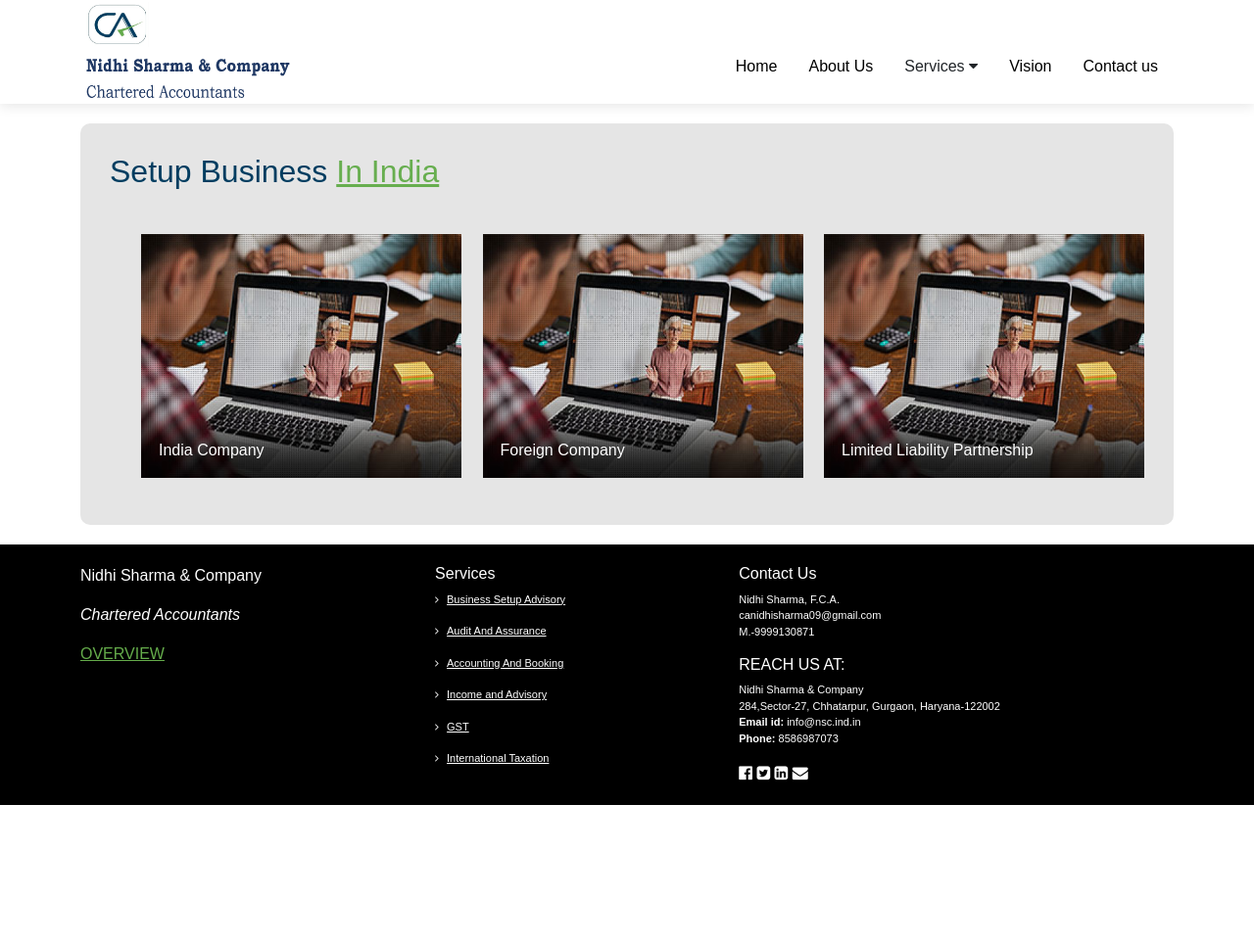
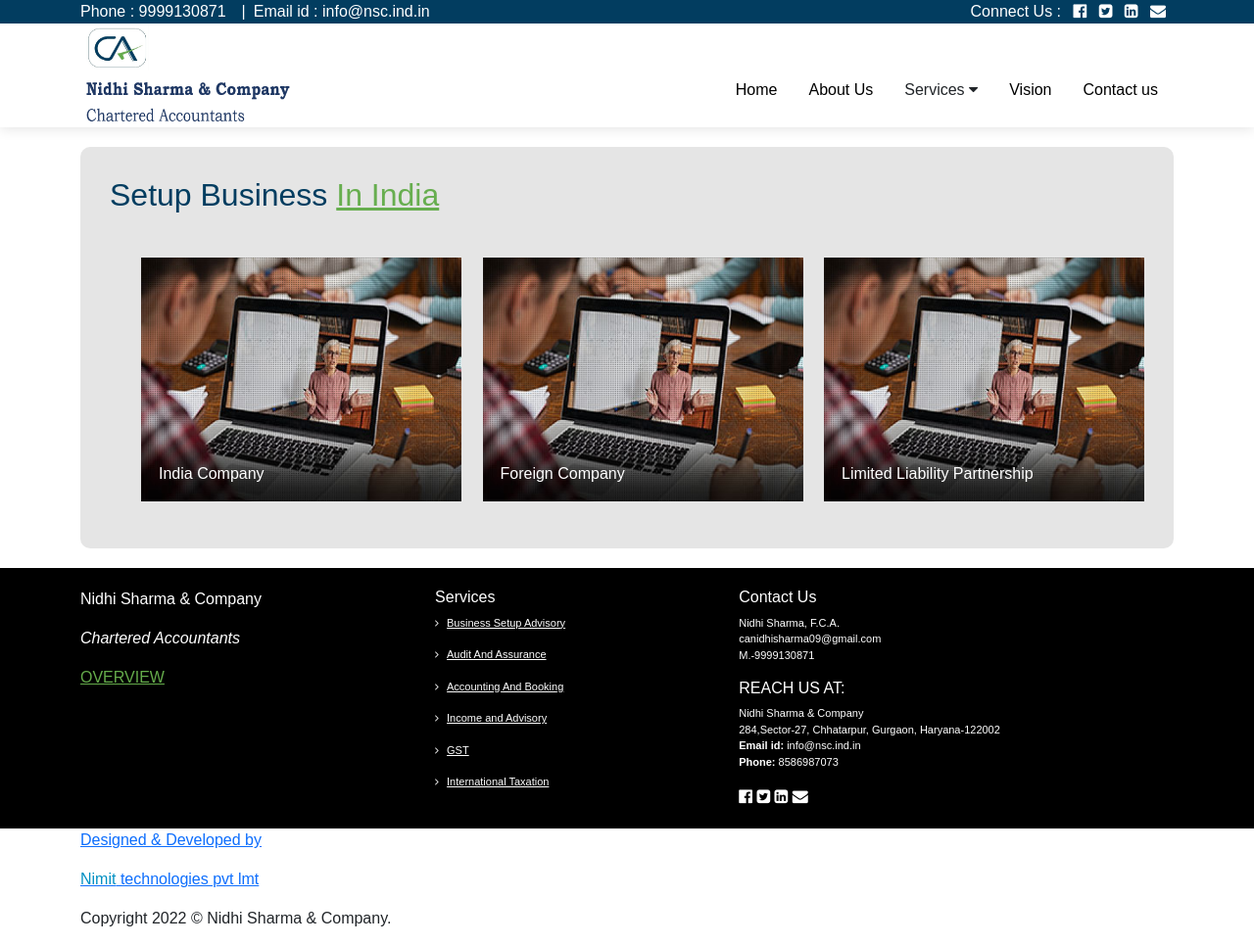
Before and after one commit to prajjal-saxena/caa, a plain HTML site: page business-setup-advorsary.html in a window 1280 px wide. Shown: the whole page at 98% size. Before the commit the page ends 822 px from the top, so only its background shows below. Drawn offline with nearby package versions, Linux system fonts and the light colour scheme.

Commit message:
Update business-setup-advorsary.html

```diff
--- a/business-setup-advorsary.html
+++ b/business-setup-advorsary.html
@@ -15,6 +15,23 @@
 </head>
 <body>
     <header>
+        <div class="post">
+          <div class="container">
+            <div class="poster">
+                <div>
+                  <span>Phone : 9999130871</span><span style="padding: 0 8px 0 8px;">|</span><span>Email id : info@nsc.ind.in</span>
+                </div>
+
+                <div>
+                    <span>Connect Us :</span>
+                    <span><i class="fa fa-facebook-official" aria-hidden="true"></i></span>
+                    <span><i class="fa fa-twitter-square" aria-hidden="true"></i></span>
+                    <span><i class="fa fa-linkedin-square" aria-hidden="true"></i></span>
+                    <span><i class="fa fa-envelope" aria-hidden="true"></i></span>
+                </div>
+            </div>
+          </div>
+        </div>
         <div class="container">
             <nav>
                 <div class="logo">
@@ -40,6 +57,7 @@
                     </ul>
                 </div>
             </nav>
+            <i class="fa fa-bars" aria-hidden="true"></i>
         </div>
     </header>
 
@@ -137,12 +155,33 @@
             </div>
         </div>
     </footer>
-
+    <div class="nimit">
+        <div class="container">
+          <a href="https://nimittech.com/" target="_blank">
+            <p>Designed & Developed by</p>
+            <p class="design"><span style="color: #0090c3;">Nimit</span> technologies pvt lmt</p></a>
+        </div>
+      </div>
+    <div class="foote-sect">
+        <div class="container">
+          <p>Copyright 2022 © Nidhi Sharma & Company.</p>
+        </div>
+      </div>
 
 
     <script src="https://cdn.jsdelivr.net/npm/bootstrap@5.1.3/dist/js/bootstrap.bundle.min.js" integrity="sha384-ka7Sk0Gln4gmtz2MlQnikT1wXgYsOg+OMhuP+IlRH9sENBO0LRn5q+8nbTov4+1p" crossorigin="anonymous"></script>
     <script src="https://ajax.googleapis.com/ajax/libs/jquery/3.6.0/jquery.min.js"></script>
     <script type="text/javascript" src="//cdn.jsdelivr.net/npm/slick-carousel@1.8.1/slick/slick.min.js"></script>
 
+
+    <script>
+        $(document).ready(function(){
+           $('.fa-bars').click(function(){
+              $('.nav-list').toggle();
+              $('.overlay').toggle();
+           });
+
+        })
+    </script>
 </body>
 </html>
```
